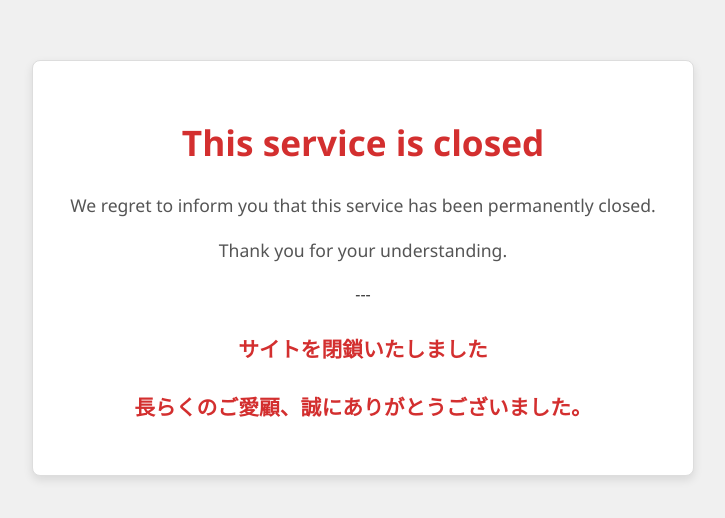
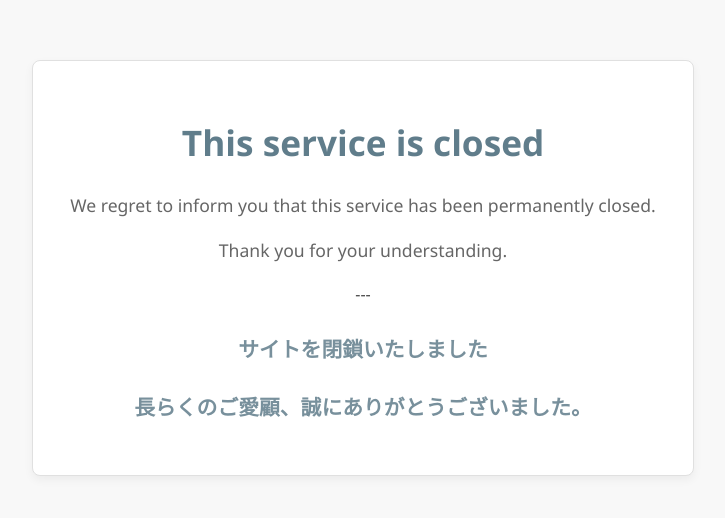
Before and after one commit to aydokomado/en, a plain HTML site: page index.html in a window 1280 px wide. Shown: the part 132-650 px from the top of the page, without its empty margins (277-1002 px from the left). Drawn offline with Linux system fonts and the light colour scheme.

Commit message:
Update index.html

```diff
--- a/index.html
+++ b/index.html
@@ -12,33 +12,33 @@
             align-items: center;
             min-height: 100vh;
             margin: 0;
-            background-color: #f0f0f0;
-            color: #333;
+            background-color: #f8f8f8; /* Very light gray */
+            color: #444; /* Dark gray for main text */
             text-align: center;
             line-height: 1.6;
         }
         .container {
             padding: 30px;
-            border: 1px solid #ddd;
+            border: 1px solid #e0e0e0; /* Slightly darker light gray for border */
             border-radius: 8px;
-            box-shadow: 0 4px 10px rgba(0, 0, 0, 0.1);
-            background-color: #fff;
+            box-shadow: 0 4px 10px rgba(0, 0, 0, 0.05); /* Subtle shadow */
+            background-color: #ffffff; /* Pure white background */
             max-width: 600px;
             width: 90%;
         }
         h1 {
-            color: #d32f2f; /* A strong red for emphasis */
+            color: #607d8b; /* A calm, neutral blue-gray */
             margin-bottom: 20px;
             font-size: 2.2em;
         }
         p {
             font-size: 1.1em;
-            color: #555;
+            color: #666; /* Medium gray */
         }
         p.japanese {
             font-size: 1.3em; /* Slightly larger for Japanese */
             font-weight: bold;
-            color: #d32f2f;
+            color: #78909c; /* A slightly darker calm blue-gray */
             margin-top: 25px;
         }
         /* Optional: Add a subtle fade-in animation */
```
